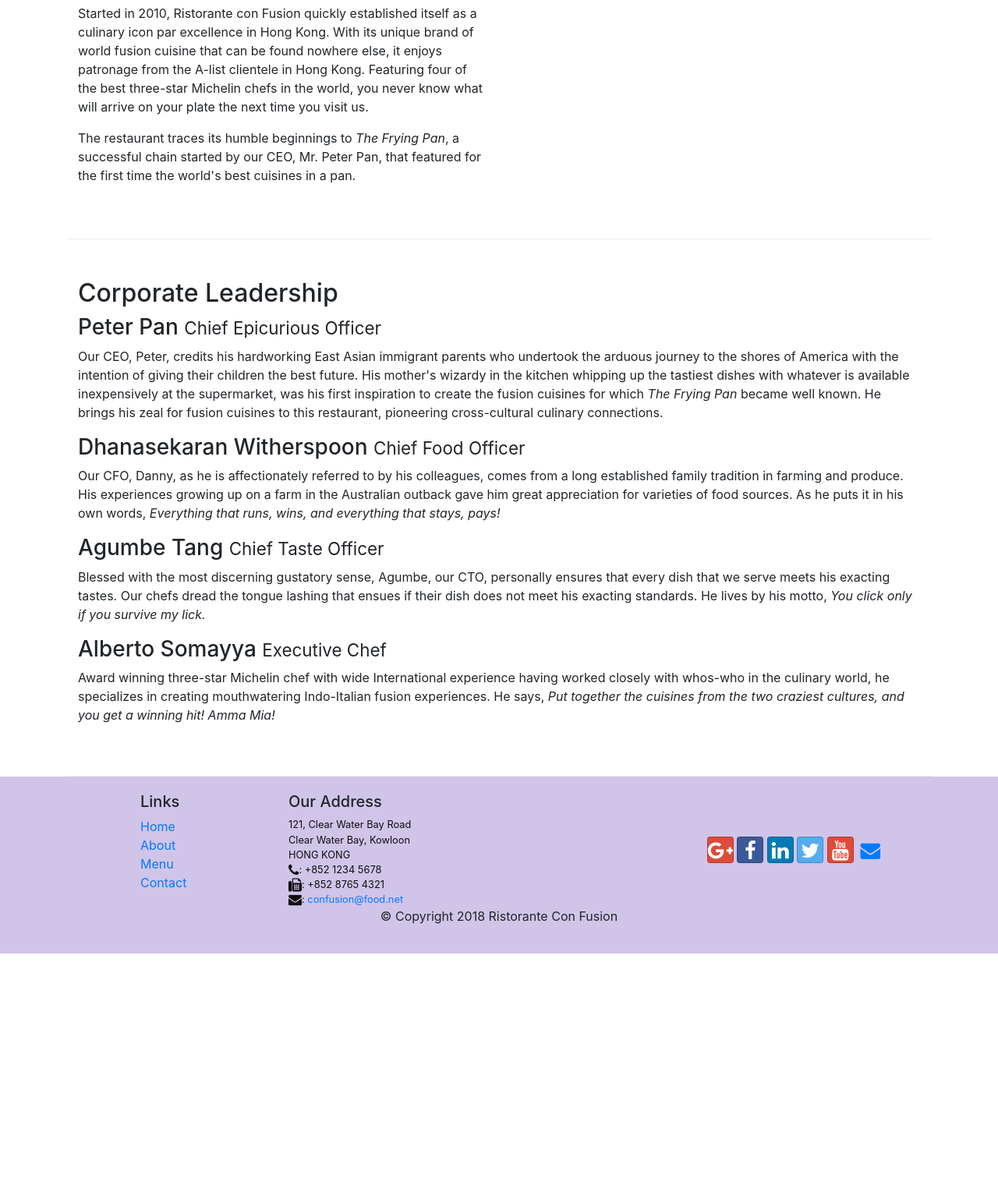
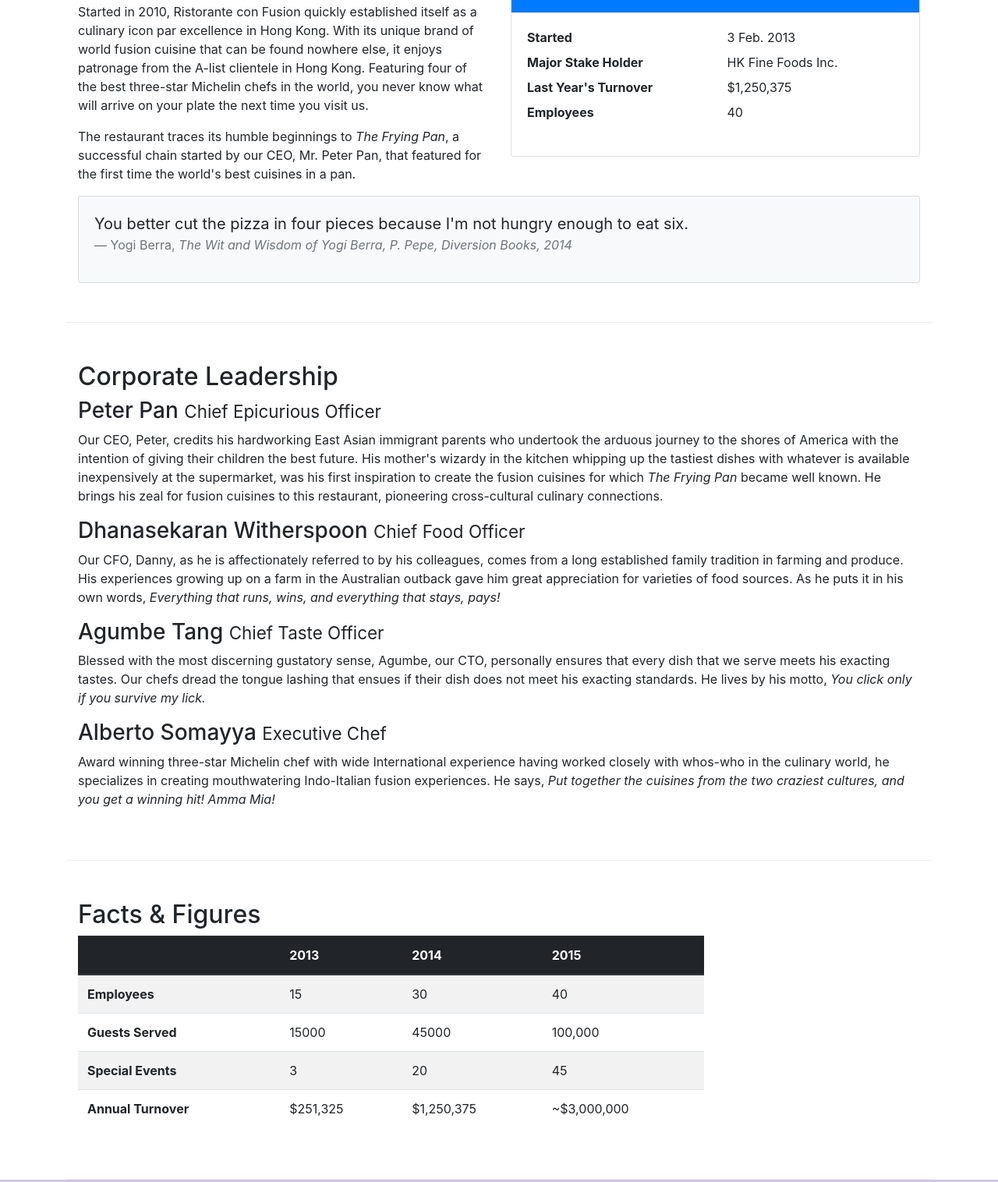
Before and after one commit to vamshireddy01/Bootstrap4, a website: page aboutus.html in a window 1280 px wide. Shown: the part 558-2074 px from the top of the page at 78% size. Before the commit the page ends 1781 px from the top, so only its background shows below. Drawn offline with nearby package versions, Linux system fonts and the light colour scheme.

Commit message:
Tables and Cards

```diff
--- a/aboutus.html
+++ b/aboutus.html
@@ -59,18 +59,47 @@
             </div>
         </div>
 
-        <div class="row row-content align-items-center">
+        <div class="row row-content">
             <div class="col-12 col-sm-6">
                 <h2>Our History</h2>
                 <p>Started in 2010, Ristorante con Fusion quickly established itself as a culinary icon par excellence in Hong Kong. With its unique brand of world fusion cuisine that can be found nowhere else, it enjoys patronage from the A-list clientele in Hong Kong.  Featuring four of the best three-star Michelin chefs in the world, you never know what will arrive on your plate the next time you visit us.</p>
                 <p>The restaurant traces its humble beginnings to <em>The Frying Pan</em>, a successful chain started by our CEO, Mr. Peter Pan, that featured for the first time the world's best cuisines in a pan.</p>
             </div>
             <div class="col-12 col-sm">
+                <div class="card">
+                    <h3 class="card-header bg-primary text-white">Facts At a Glance</h3>
+                    <div class="card-body">
+                        <dl class="row">
+                            <dt class="col-6">Started</dt>
+                            <dd class="col-6">3 Feb. 2013</dd>
+                            <dt class="col-6">Major Stake Holder</dt>
+                            <dd class="col-6">HK Fine Foods Inc.</dd>
+                            <dt class="col-6">Last Year's Turnover</dt>
+                            <dd class="col-6">$1,250,375</dd>
+                            <dt class="col-6">Employees</dt>
+                            <dd class="col-6">40</dd>
+                        </dl>
+                    </div>
+                </div>
+            </div>
+            <div class="col-12">
+                <div class="card card-body bg-light">
+                    <blockquote class="blockquote">
+                        <p class="mb-0">You better cut the pizza in four pieces because
+                            I'm not hungry enough to eat six.
+                        </p>
+                        <footer class="blockquote-footer">Yogi Berra,
+                            <cite title="Source Title">The Wit and Wisdom of Yogi Berra,
+                            P. Pepe, Diversion Books, 2014
+                            </cite>
+                        </footer>
+                    </blockquote>
+                </div>
             </div>
         </div>
 
 
-        <div class="row row-content align-items-center">
+        <div class="row row-content">
             <div class="col-12">
                 <h2>Corporate Leadership</h2>
                 <h3>Peter Pan <small>Chief Epicurious Officer</small></h3>
@@ -82,6 +111,50 @@
                 <h3>Alberto Somayya <small>Executive Chef</small></h3>
                 <p class="d-none d-sm-block">Award winning three-star Michelin chef with wide International experience having worked closely with whos-who in the culinary world, he specializes in creating mouthwatering Indo-Italian fusion experiences. He says, <em>Put together the cuisines from the two craziest cultures, and you get a winning hit! Amma Mia!</em></p>
             </div>
+       </div>
+       <div class="row row-content">
+            <div class="col-12 col-sm-9">
+                <h2>Facts &amp; Figures</h2>
+                <div class="table-responsive">
+                    <table class="table table-striped">
+                        <thead class="thead-dark">
+                            <tr>
+                                <th>&nbsp;</th>
+                                <th>2013</th>
+                                <th>2014</th>
+                                <th>2015</th>
+                            </tr>
+                        </thead>
+                        <tbody>
+                            <tr>
+                                <th>Employees</th>
+                                <td>15</td>
+                                <td>30</td>
+                                <td>40</td>
+                            </tr>
+                            <tr>
+                                <th>Guests Served</th>
+                                <td>15000</td>
+                                <td>45000</td>
+                                <td>100,000</td>
+                            </tr>
+                            <tr>
+                                <th>Special Events</th>
+                                <td>3</td>
+                                <td>20</td>
+                                <td>45</td>
+                            </tr>
+                            <tr>
+                                <th>Annual Turnover</th>
+                                <td>$251,325</td>
+                                <td>$1,250,375</td>
+                                <td>~$3,000,000</td>
+                            </tr>
+                        </tbody>
+                    </table>
+                </div>
+            </div>
+            <div class="col-12 col-sm-3"></div>
        </div>
 
     </div>
```
